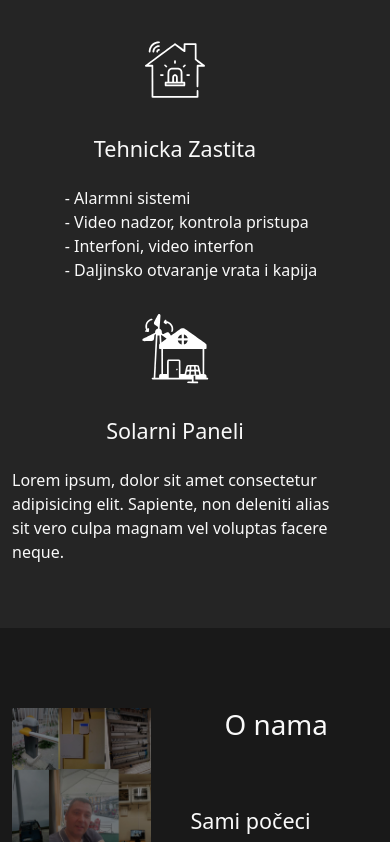
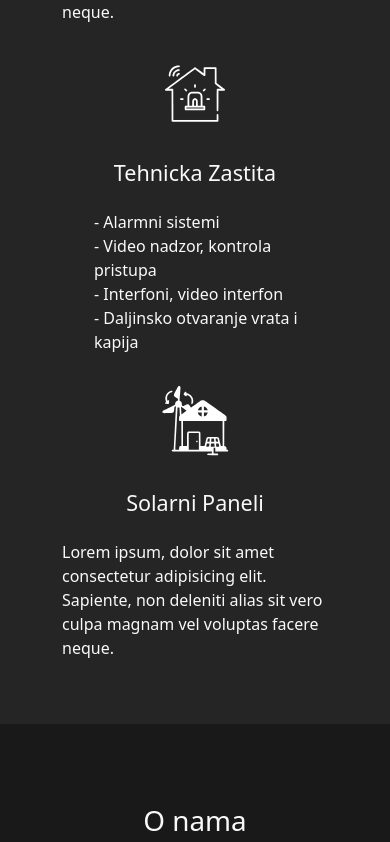
Before and after one commit to RadojkoR/MES_React, a React (Create React App) app: page / in a window 390 px wide. Shown: the part 1158-2000 px from the top of the page. Built offline with nearby package versions, Linux system fonts and the light colour scheme.

Commit message:
finish media query home page

```diff
--- a/src/Components/HomeComponents/OnamaHome.tsx
+++ b/src/Components/HomeComponents/OnamaHome.tsx
@@ -4,12 +4,12 @@ export default function OnamaHome() {
   return (
     <article className="oNamaHome w-100">
       <div className="container">
-        <section className="onamaHome row">
-          <div className="col-5">
+        <section className="onamaHome row align-items-center flex-column-reverse flex-lg-row">
+          <div className=" col-lg-4 col-xl-5">
             <img className="w-100" src={ONamaImg} alt="" />
           </div>
-          <div className="col-7">
-            <h2 className="text-center mb-5 fs-1">O nama</h2>
+          <div className="col-lg-8 col-xl-7 mb-5">
+            <h2 className="text-center mb-xl-5 fs-1">O nama</h2>
             <p className="p-3 pb-0 fs-4">
               Sami počeci firme MES se vezuju za početak 80-tih godina kada je
               sve počelo od malog servisa električnih kućnih aparata. U tom
--- a/src/Components/HomeComponents/UslugeHome.tsx
+++ b/src/Components/HomeComponents/UslugeHome.tsx
@@ -6,23 +6,23 @@ export default function UslugeHome() {
     return (
       <article className="uslugeHome w-100">
         <div className="container">
-          <section className="py-5 row justify-content-between">
+          <section className="py-5 row d-flex flex-column flex-md-row justify-content-between align-items-center">
             <div className="uslugeHomeCard col-4 d-flex flex-column justify-content-center align-items-center">
               <IconElInstalacije className="elInstalationIcon" />
               <article className="uslugeHomeCardBody">
                 <h4 className="text-center mb-4">Elektricne Instalacije</h4>
-                <p>
+                <p className="uslugeHomeCardBodyTxt">
                   Lorem ipsum, dolor sit amet consectetur adipisicing elit.
                   Sapiente, non deleniti alias sit vero culpa magnam vel
                   voluptas facere neque.
                 </p>
               </article>
             </div>
-            <article className="uslugeHomeCard col-4 d-flex flex-column  justify-content-center align-items-center">
+            <article className="uslugeHomeCard col-4 d-flex flex-column justify-content-center align-items-center">
               <IconTehZastita className="elInstalationIcon" />
               <div className="uslugeHomeCardBody">
                 <h4 className="text-center mb-4">Tehnicka Zastita</h4>
-                <ul className="">
+                <ul className="uslugeHomeCardBodyTxt">
                   <li className="list-group">- Alarmni sistemi</li>
                   <li className="list-group">
                     - Video nadzor, kontrola pristupa
@@ -38,7 +38,7 @@ export default function UslugeHome() {
               <IconSolarHouse className="elInstalationIcon" />
               <div className="uslugeHomeCardBody">
                 <h4 className="text-center mb-4">Solarni Paneli</h4>
-                <p>
+                <p className="uslugeHomeCardBodyTxt">
                   Lorem ipsum, dolor sit amet consectetur adipisicing elit.
                   Sapiente, non deleniti alias sit vero culpa magnam vel
                   voluptas facere neque.
--- a/src/Components/Layout/Footer.tsx
+++ b/src/Components/Layout/Footer.tsx
@@ -27,13 +27,13 @@ export default function Footer() {
         </li>
         <li className="footerHrLine col-5"></li>
       </ul>
-      <section className="row justify-content-between py-5">
-        <article className="col-6 d-flex flex-column justify-content-center align-items-center">
+      <section className="row justify-content-between align-items-center py-5 flex-column flex-md-row">
+        <article className="col-md-6 d-flex flex-column justify-content-center align-items-center mb-5">
           <h6 className="fs-3">Kontakt</h6>
           <Link className="footerLink fs-5 mb-3" to="tel:+38132332216">Tel/Fax: +38132332216</Link>
           <Link className="footerLink fs-5" to="tel:+381641837109">Tel/Fax: +381641837109</Link>
         </article>
-        <article className="col-6 d-flex flex-column justify-content-center align-items-center">
+        <article className="col-md-6 d-flex flex-column justify-content-center align-items-center">
           <h6 className="fs-3">Adrese</h6>
           <Link className="footerLink fs-5 mb-3" to="https://goo.gl/maps/hKGdCrnaC8M6sJ9e9" target="_blank">
             Čačak : Jezdinsko Polje 11
@@ -43,8 +43,8 @@ export default function Footer() {
           </Link>
         </article>
       </section>
-      <section className="d-flex justify-content-center mt-5">
-        <p>Copyright © 2024 All Rights Reserved M E S &emsp; | &emsp;</p>
+      <section className="d-flex flex-column flex-sm-row align-items-center justify-content-center mt-5">
+        <p>Copyright © 2024 All Rights Reserved M E S &emsp;</p>
         <p>
           Powered by &nbsp;
           <Link className="powerdBy" to="https://radoyko.com" target="_blank">
--- a/src/Styles/partials/uslugeHome.scss
+++ b/src/Styles/partials/uslugeHome.scss
@@ -13,3 +13,23 @@
          stroke-width: 2px;
      }
 }
+
+// MEDIA QUERIES
+
+@media only screen and (max-width: 1200px) {
+    .uslugeHomeCard {
+        width: 300px;
+    }
+}
+
+@media only screen and (max-width: 992px) {
+    .uslugeHomeCard {
+        width: 290px;
+
+        .uslugeHomeCardBody {
+            .uslugeHomeCardBodyTxt {
+                font-size: 1rem;
+            }
+        }
+    }
+}
```
